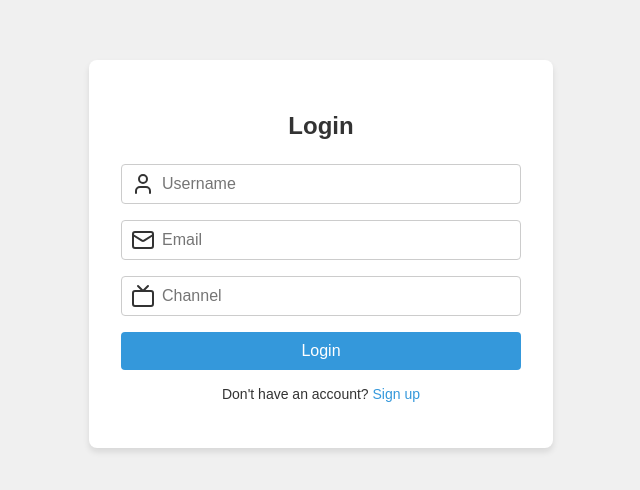
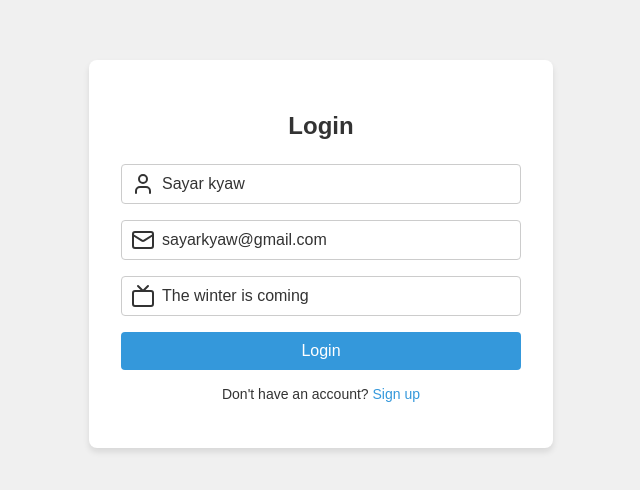
Before and after one commit to kyaw023/React-Hook-Form, a React (Vite) app: page / in a window 1280 px wide. Shown: the part 146-636 px from the top of the page, without its empty margins (319-959 px from the left). Built offline with nearby package versions, Linux system fonts and the light colour scheme.

Commit message:
default value

```diff
--- a/src/LoginForm.tsx
+++ b/src/LoginForm.tsx
@@ -13,7 +13,13 @@ interface FormValues{
 
 const LoginForm: React.FC = () => {
 
-    const {register,control,handleSubmit,formState : {errors}} = useForm<FormValues>();
+    const {register,control,handleSubmit,formState : {errors}} = useForm<FormValues>({
+        defaultValues : {
+            username : "Sayar kyaw",
+            email : "sayarkyaw@gmail.com",
+            channel : "The winter is coming"
+        }
+    });
 
     const onSubmit = (data :FormValues) =>{
         console.log("formValue",data)
```
